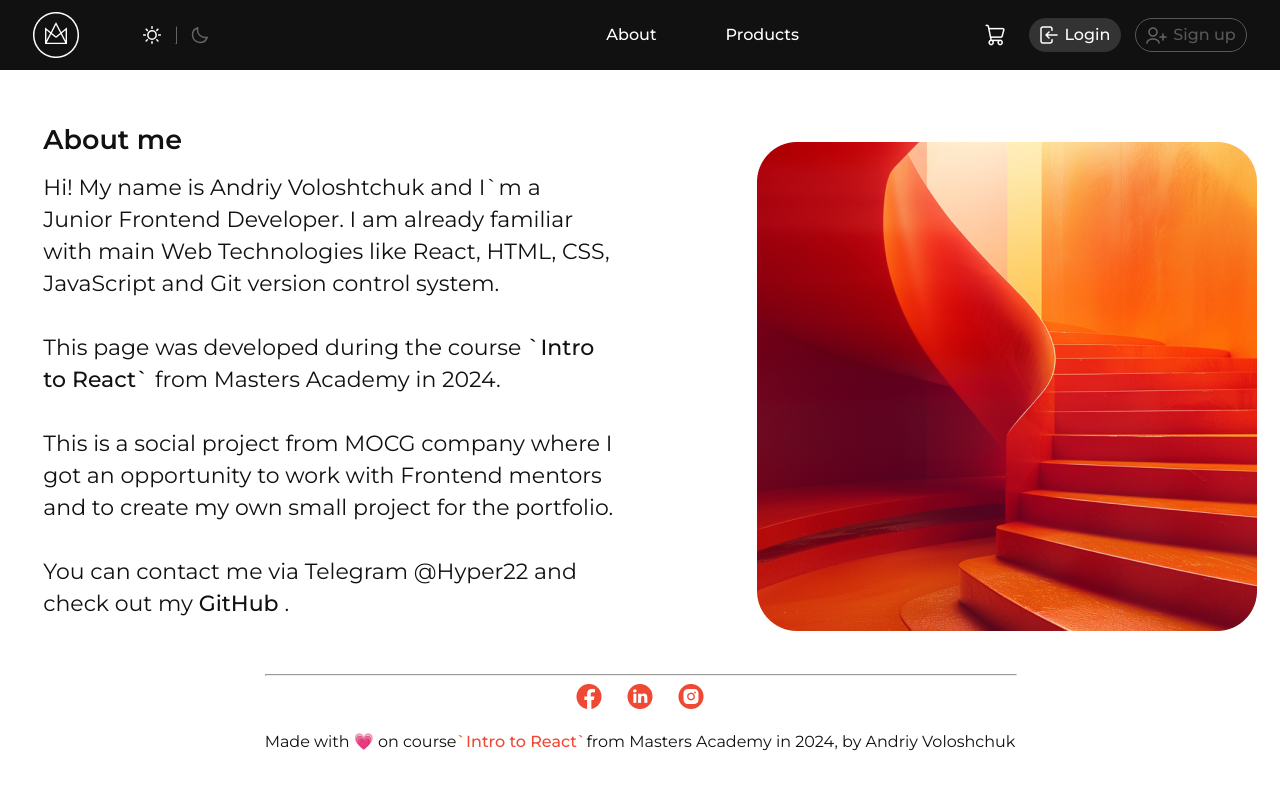
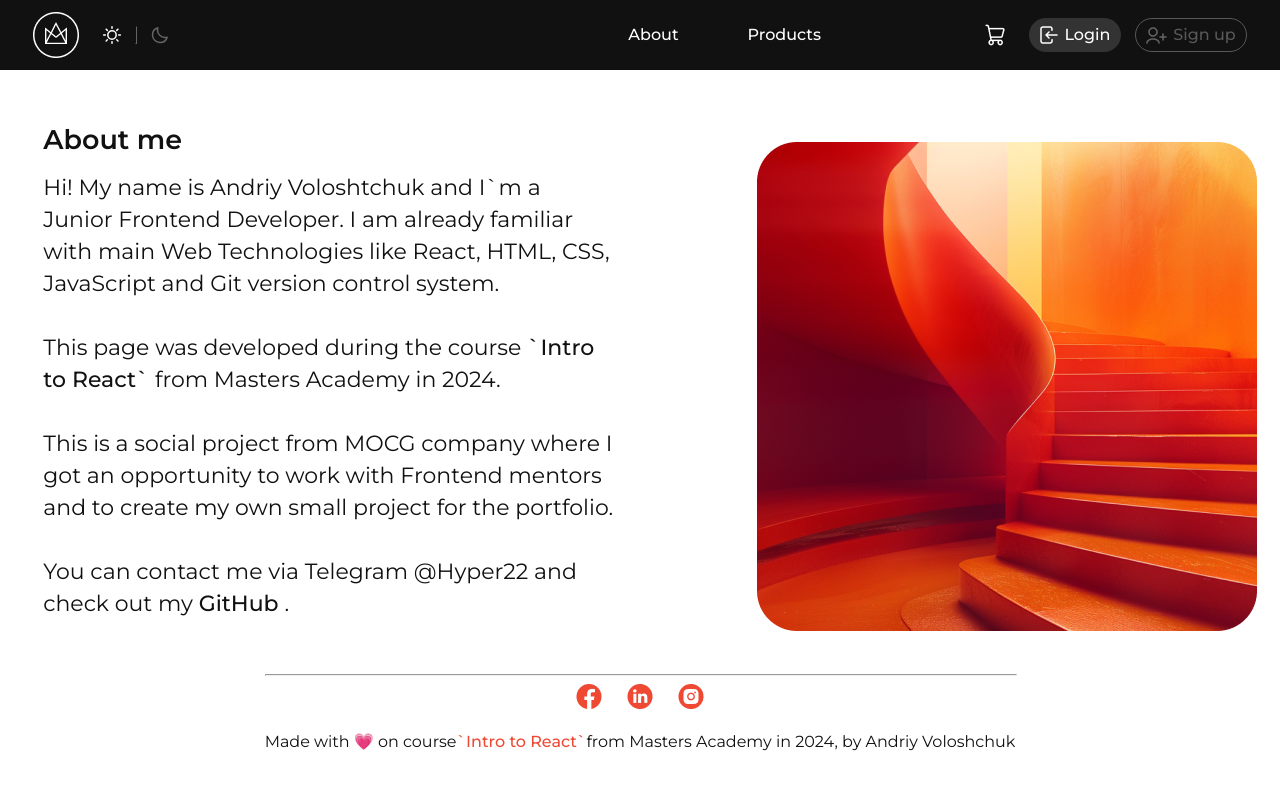
Before and after one commit to MastersAcademy/fe-react-2024, a React (Vite) app: page / in a window 1280 px wide. Shown: the top 788 px of the page. Built offline with nearby package versions, Linux system fonts and the light colour scheme.

Commit message:
fix: fixed distance burger menu and card button

```diff
--- a/src/components/header/header.module.css
+++ b/src/components/header/header.module.css
@@ -12,14 +12,14 @@
   flex-direction: row;
   align-items: center;
   justify-content: space-between;
-  gap: 50px
+  gap: 10px
 }
 
 .menuAndAuthContainer {
   display: flex;
   flex-direction: row;
   align-items: center;
-  gap: 32px;
+  gap: 10px;
 }
 
 .loginButton {
```
